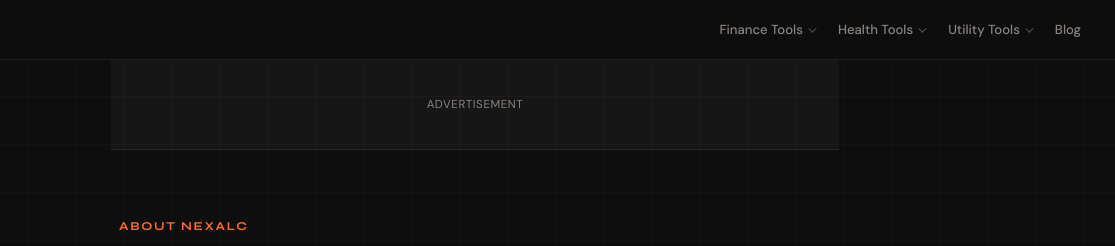
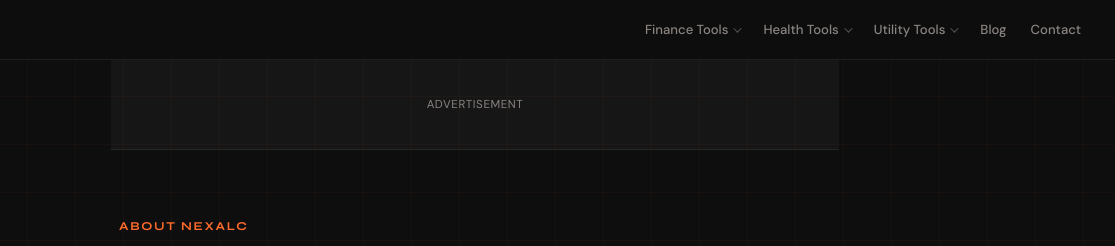
Before and after one commit to emakation/nexalc, a plain HTML site: page about/index.html in a window 1280 px wide. Shown: the top 246 px of the page, 165-1280 px from the left. Drawn offline with Linux system fonts and the light colour scheme.

Commit message:
contact update

```diff
--- a/about/index.html
+++ b/about/index.html
@@ -360,6 +360,7 @@ main{
       </div>
     </div>
     <a href="/blog/">Blog</a>
+    <a href="/contact/">Contact</a>
   </div>
 </nav>
 
```
Also changed, not shown: age-calculator/index.html (+1 -0 lines), bmi-calculator/index.html (+1 -0 lines), contact/index.html (+1 -0 lines), countdown-timer/black-friday/index.html (+1 -0 lines), countdown-timer/christmas/index.html (+1 -0 lines), countdown-timer/halloween/index.html (+1 -0 lines), countdown-timer/index.html (+1 -0 lines), countdown-timer/new-year-eve/index.html (+1 -0 lines), countdown-timer/new-year/index.html (+1 -0 lines), countdown-timer/thanksgiving/index.html (+1 -0 lines), currency-converter/index.html (+1 -0 lines), index.html (+1 -0 lines), mortgage-calculator/index.html (+1 -0 lines), percentage-calculator/index.html (+1 -0 lines), 3 more files.
